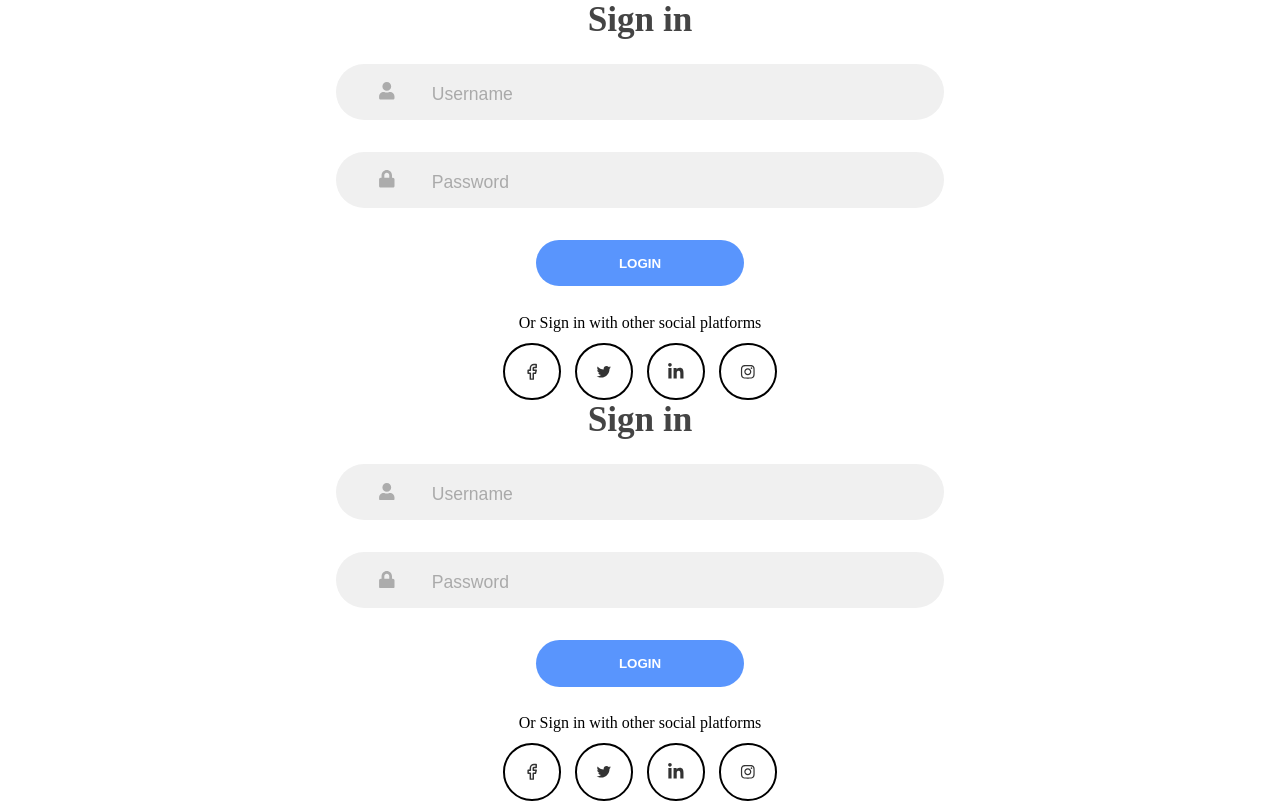
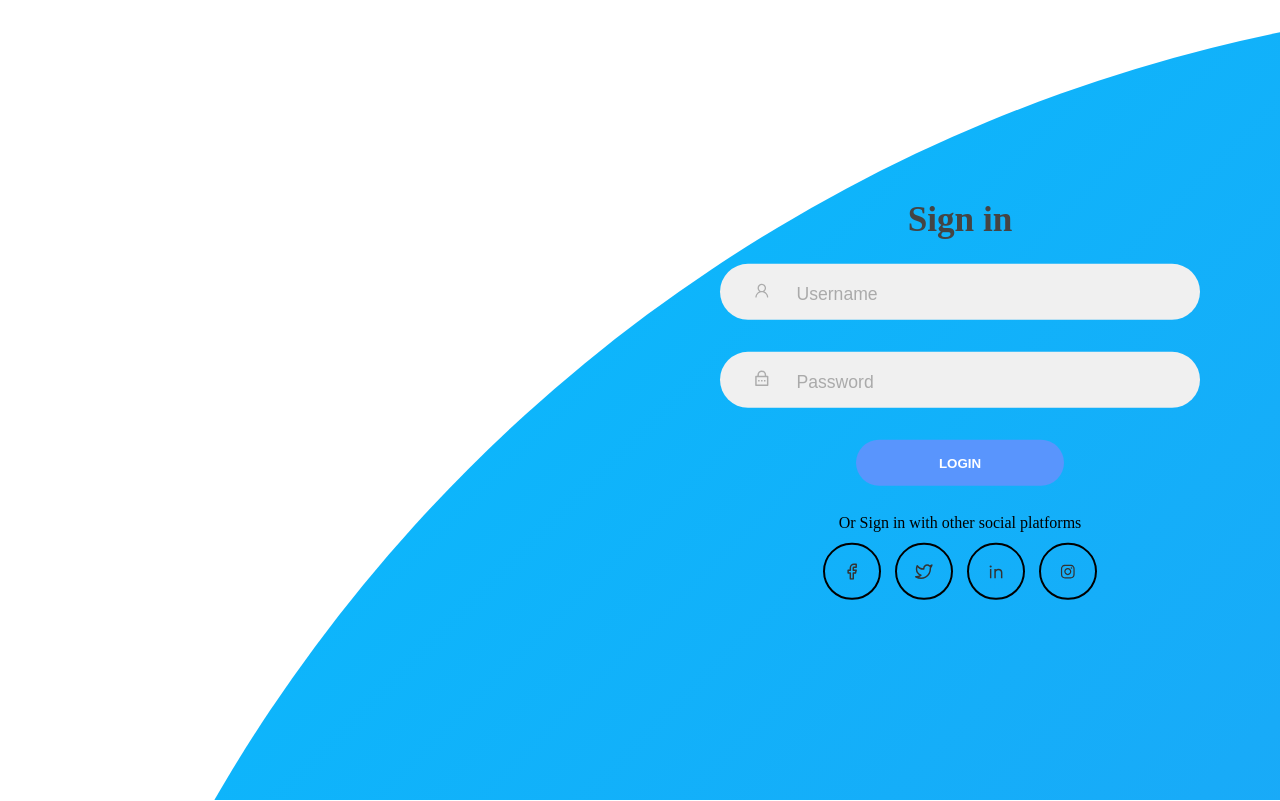
Before and after one commit to Darasimi-okeowo/login, a React (Create React App) app: page / in a window 1280 px wide. Built offline with nearby package versions, Linux system fonts and the light colour scheme.

Commit message:
third-commit

```diff
--- a/src/App.js
+++ b/src/App.js
@@ -1,5 +1,5 @@
 import './App.css';
-import Login from './login/Login'
+import Login from './login/Login';
 
 function App() {
   return (
--- a/src/login/Login.css
+++ b/src/login/Login.css
@@ -10,19 +10,52 @@ body, input{
     overflow: hidden;
 }
 
-/* .forms-container{
+.container::before{
+    content: '';
+    position: absolute;
+    width: 200rem;
+    height: 200rem;
+    border-radius: 50%;
+    background: linear-gradient(-45deg, #4481eb, #04befe);
+}
+
+.forms-container{
     position: absolute;
     width: 100%;
     height: 100%;
     top: 0;
     left: 0;
-} */
+}
+
+.signin-signup{
+    position: absolute;
+    top: 50%;
+    left: 75%;
+    transform: translate(-50%, -50%);
+    width: 50%;
+    display: grid;
+    grid-template-columns: 1fr;
+}
+
 
 form{
     display: flex;
     justify-content: center;
     align-items: center;
     flex-direction: column;
+    padding: 0 5rem;
+    overflow: hidden;
+    grid-column: 1 / 2;
+    grid-row: 1 / 2;
+}
+
+form.signin-form{
+    z-index: 2;
+}
+
+form.signup-form{
+    z-index: 2;
+    opacity: 0;
 }
 
 .title{
--- a/src/login/Login.js
+++ b/src/login/Login.js
@@ -1,10 +1,9 @@
 import React from "react";
 import "./Login.css";
-import { FaUser, FaLock } from "react-icons/fa";
-import { FiFacebook } from "react-icons/fi";
-import { AiOutlineTwitter } from "react-icons/ai";
-import { FaLinkedinIn } from "react-icons/fa";
-import { AiOutlineInstagram } from "react-icons/ai";
+import { RiLockPasswordLine, RiLinkedinLine } from "react-icons/ri";
+import { FiFacebook, FiTwitter } from "react-icons/fi";
+import { AiOutlineInstagram, AiOutlineUser } from "react-icons/ai";
+import { SiGmail } from "react-icons/si";
 
 const Login = () => {
   return (
@@ -14,11 +13,11 @@ const Login = () => {
           <form action="" className="signin-form">
             <h2 className="title">Sign in</h2>
             <div className="input-field">
-              <div className='i'><FaUser /></div>
+              <div className='i'><AiOutlineUser /></div>
               <input type="text" placeholder="Username" />
             </div>
             <div className="input-field">
-              <div className='i'><FaLock /></div>
+              <div className='i'><RiLockPasswordLine /></div>
               <input type="password" placeholder="Password" />
             </div>
             <input type="submit" value="Login" className="btn solid" />
@@ -31,10 +30,10 @@ const Login = () => {
                 <FiFacebook />
               </p>
               <p className='social-icon'>
-                <AiOutlineTwitter />
+                <FiTwitter />
               </p>
               <p className='social-icon'>
-                <FaLinkedinIn />
+                <RiLinkedinLine />
               </p>
               <p className='social-icon'>
                 <AiOutlineInstagram />
@@ -42,30 +41,34 @@ const Login = () => {
             </div>
           </form>
 
-          <form action="" className="signin-form">
-            <h2 className="title">Sign in</h2>
+          <form action="" className="signup-form">
+            <h2 className="title">Sign up</h2>
             <div className="input-field">
-              <div className='i'><FaUser /></div>
+              <div className='i'><AiOutlineUser /></div>
               <input type="text" placeholder="Username" />
             </div>
             <div className="input-field">
-              <div className='i'><FaLock /></div>
+              <div className='i'><SiGmail /></div>
+              <input type="text" placeholder="Email" />
+            </div>
+            <div className="input-field">
+              <div className='i'><RiLockPasswordLine /></div>
               <input type="password" placeholder="Password" />
             </div>
-            <input type="submit" value="Login" className="btn solid" />
+            <input type="submit" value="Sign up" className="btn solid" />
 
             <p className="social-text">
-              Or Sign in with other social platforms
+              Or Sign up with other social platforms
             </p>
             <div className="social-media">
               <p className='social-icon'>
                 <FiFacebook />
               </p>
               <p className='social-icon'>
-                <AiOutlineTwitter />
+                <FiTwitter />
               </p>
               <p className='social-icon'>
-                <FaLinkedinIn />
+                <RiLinkedinLine />
               </p>
               <p className='social-icon'>
                 <AiOutlineInstagram />
```
